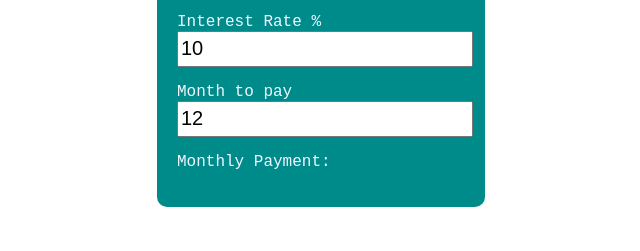
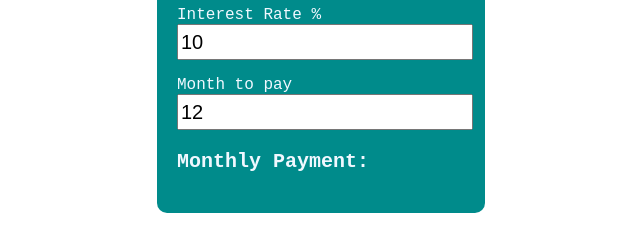
Before and after one commit to rashmiwijemanna/loan-calculator, a plain HTML site: page index.html in a window 1280 px wide. Shown: the part 375-626 px from the top of the page, without its empty margins (319-959 px from the left). Drawn offline with Linux system fonts and the light colour scheme.

Commit message:
customize typography for payment text

```diff
--- a/style.css
+++ b/style.css
@@ -20,3 +20,8 @@ body{
     font-size: 20px;
     height: 30px;
 }
+
+.payment{
+    font-weight: 600;
+    font-size: 20px;
+}
```
